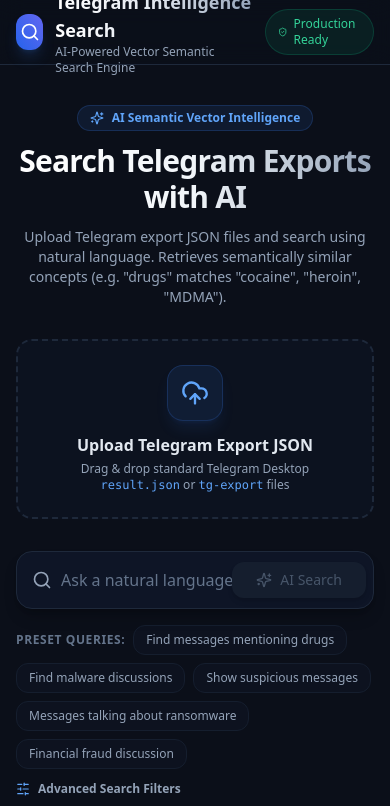
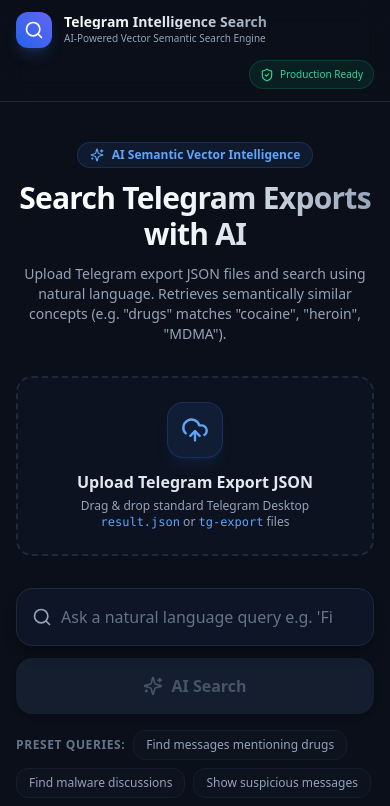
Before and after one commit to MahbubulHasanSakib/telegram_message_search, a Next.js app in the folder apps/frontend/: page / in a window 390 px wide. Shown: the top 806 px of the page. Built offline with nearby package versions, Linux system fonts and the light colour scheme; no server answers.

Commit message:
Enhance Header and SearchBar responsiveness for high-fidelity mobile support

```diff
--- a/apps/frontend/src/components/common/Header.tsx
+++ b/apps/frontend/src/components/common/Header.tsx
@@ -6,26 +6,26 @@
 export function Header() {
   return (
     <header className="sticky top-0 z-50 w-full border-b border-slate-800 bg-slate-950/80 backdrop-blur-md">
-      <div className="max-w-7xl mx-auto px-4 sm:px-6 lg:px-8 h-16 flex items-center justify-between">
+      <div className="max-w-7xl mx-auto px-4 sm:px-6 lg:px-8 py-3 sm:py-0 sm:h-16 flex flex-col sm:flex-row sm:items-center justify-between gap-3 sm:gap-0">
         <div className="flex items-center space-x-3">
-          <div className="w-9 h-9 rounded-xl bg-gradient-to-tr from-blue-600 to-indigo-500 flex items-center justify-center shadow-lg shadow-blue-500/20">
+          <div className="w-9 h-9 rounded-xl bg-gradient-to-tr from-blue-600 to-indigo-500 flex items-center justify-center shadow-lg shadow-blue-500/20 shrink-0">
             <Search className="w-5 h-5 text-white" />
           </div>
           <div>
-            <h1 className="text-lg font-bold bg-gradient-to-r from-white via-slate-200 to-slate-400 bg-clip-text text-transparent">
+            <h1 className="text-sm sm:text-lg font-bold bg-gradient-to-r from-white via-slate-200 to-slate-400 bg-clip-text text-transparent leading-none">
               Telegram Intelligence Search
             </h1>
-            <p className="text-xs text-slate-400">AI-Powered Vector Semantic Search Engine</p>
+            <p className="text-[10px] sm:text-xs text-slate-400 mt-0.5">AI-Powered Vector Semantic Search Engine</p>
           </div>
         </div>
 
-        <div className="flex items-center space-x-3">
+        <div className="flex items-center space-x-2 sm:space-x-3 self-end sm:self-auto">
           <div className="hidden sm:flex items-center space-x-2 px-3 py-1.5 rounded-full bg-blue-500/10 border border-blue-500/20 text-xs font-medium text-blue-400">
             <Sparkles className="w-3.5 h-3.5" />
             <span>Groq + Qdrant Cloud</span>
           </div>
 
-          <div className="flex items-center space-x-1.5 px-3 py-1.5 rounded-full bg-emerald-500/10 border border-emerald-500/20 text-xs font-medium text-emerald-400">
+          <div className="flex items-center space-x-1.5 px-2.5 py-1.5 rounded-full bg-emerald-500/10 border border-emerald-500/20 text-[10px] sm:text-xs font-medium text-emerald-400">
             <ShieldCheck className="w-3.5 h-3.5" />
             <span>Production Ready</span>
           </div>
--- a/apps/frontend/src/components/search/SearchBar.tsx
+++ b/apps/frontend/src/components/search/SearchBar.tsx
@@ -53,8 +53,8 @@
 
   return (
     <div className="w-full space-y-4">
-      <form onSubmit={handleSubmit} className="relative flex items-center w-full">
-        <div className="relative w-full">
+      <form onSubmit={handleSubmit} className="flex flex-col sm:flex-row items-stretch sm:items-center gap-3 w-full">
+        <div className="relative flex-1">
           <div className="absolute inset-y-0 left-0 pl-4 flex items-center pointer-events-none">
             <Search className="w-5 h-5 text-slate-400" />
           </div>
@@ -63,13 +63,13 @@
             value={query}
             onChange={handleInputChange}
             placeholder="Ask a natural language query e.g. 'Find messages mentioning drugs'..."
-            className="w-full pl-11 pr-24 py-4 rounded-2xl bg-slate-900/80 border border-slate-800 text-slate-100 placeholder-slate-500 focus:outline-none focus:ring-2 focus:ring-blue-500/50 focus:border-blue-500 transition-all text-base shadow-lg shadow-black/20"
+            className="w-full pl-11 pr-10 py-4 rounded-2xl bg-slate-900/80 border border-slate-800 text-slate-100 placeholder-slate-500 focus:outline-none focus:ring-2 focus:ring-blue-500/50 focus:border-blue-500 transition-all text-base shadow-lg shadow-black/20"
           />
           {query && (
             <button
               type="button"
               onClick={handleClear}
-              className="absolute inset-y-0 right-32 pr-3 flex items-center text-slate-400 hover:text-slate-200"
+              className="absolute inset-y-0 right-3 flex items-center text-slate-400 hover:text-slate-200"
             >
               <X className="w-4 h-4" />
             </button>
@@ -78,12 +78,12 @@
         <button
           type="submit"
           disabled={isLoading || !query.trim()}
-          className="absolute right-2 px-6 py-2 rounded-xl bg-blue-600 hover:bg-blue-500 disabled:bg-slate-850 disabled:text-slate-600 text-white font-medium transition-all flex items-center space-x-2 text-sm shadow-md"
+          className="px-6 py-4 rounded-2xl bg-blue-600 hover:bg-blue-500 disabled:bg-slate-850 disabled:text-slate-600 text-white font-semibold transition-all flex items-center justify-center space-x-2 text-base shadow-md shrink-0 sm:w-auto w-full"
         >
           {isLoading ? (
-            <Loader2 className="w-4 h-4 animate-spin" />
+            <Loader2 className="w-5 h-5 animate-spin" />
           ) : (
-            <Sparkles className="w-4 h-4" />
+            <Sparkles className="w-5 h-5" />
           )}
           <span>AI Search</span>
         </button>
```
